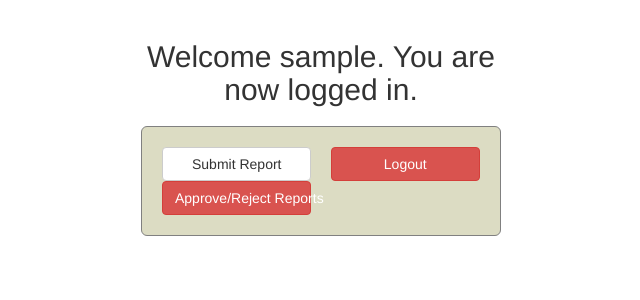
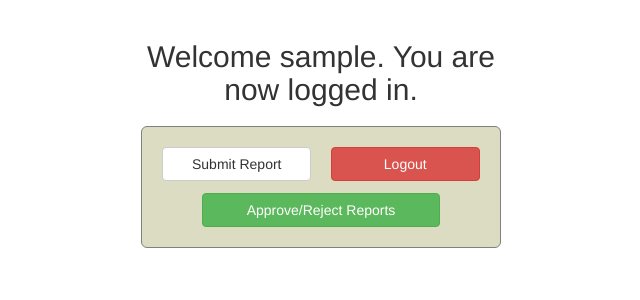
Before and after one commit to ServiceLearningB/ServiceLearningNew, a Django app: page /accounts/student_view/ in a window 1280 px wide. Shown: the part 60-360 px from the top of the page, without its empty margins (319-959 px from the left). Run offline with Django 3.2, Linux system fonts and the light colour scheme; a user stored in the database is signed in; tables that the repository leaves empty hold one stand-in row (values such as "Sample post"); parts of the project's set-up code (start-up, migrations or seed data) failed here and were passed over; some libraries are stand-ins or nearby versions.

Commit message:
Changed css of TA View
The third button looks less crappy!!!

```diff
--- a/static/static/css/generalstyling.css
+++ b/static/static/css/generalstyling.css
@@ -61,6 +61,13 @@
 }
 .EZ_col .EZ_studentlogindiv .btn:nth-child(2) {
 	margin-left:3%;
+}
+.EZ_col .EZ_studentlogindiv .btn:nth-child(3) {
+	margin-top:12px;
+	width:75% !important;
+	position: relative;
+	float: left;
+	left:12.5%;
 }
 
 .EZ_col p {
@@ -294,6 +301,7 @@
 	width: 35%;
 	margin: 1.5%;
 }
+
 .EZ_Hoursform .EZ_submitrow {
 	width: 100%;
 	position:relative;
--- a/static/templates/loggedin.html
+++ b/static/templates/loggedin.html
@@ -12,7 +12,7 @@
 	<a href="/accounts/logout/" class="btn btn-danger">Logout</a>
 	{% endif %}
 	{% if is_TA %}
-	<a href="/accounts/logout/" class="btn btn-danger">Approve/Reject Reports</a>
+	<a href="/accounts/logout/" class="btn btn-success">Approve/Reject Reports</a>
 	{% endif %}
 	</div>
 </div>
```
